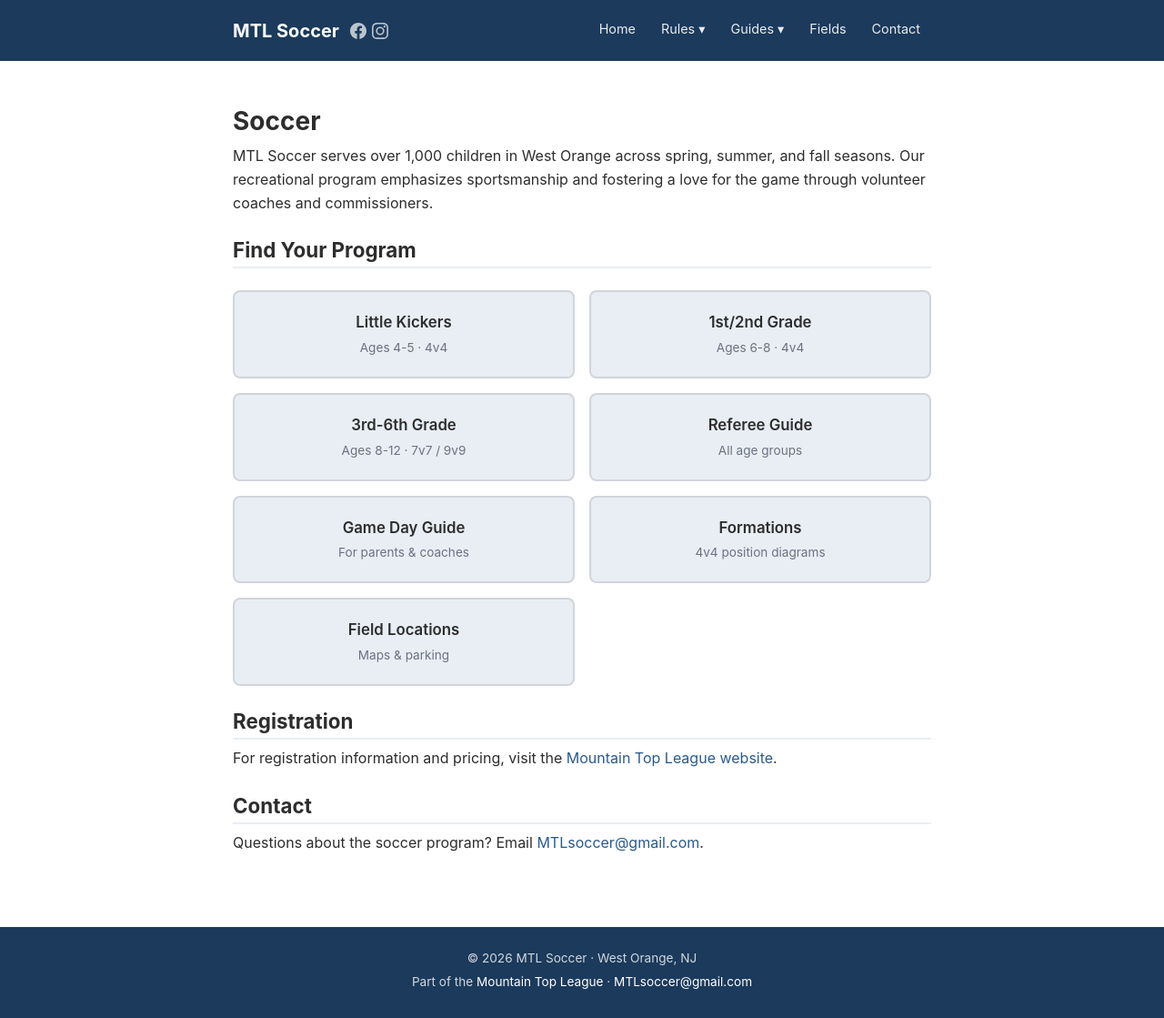
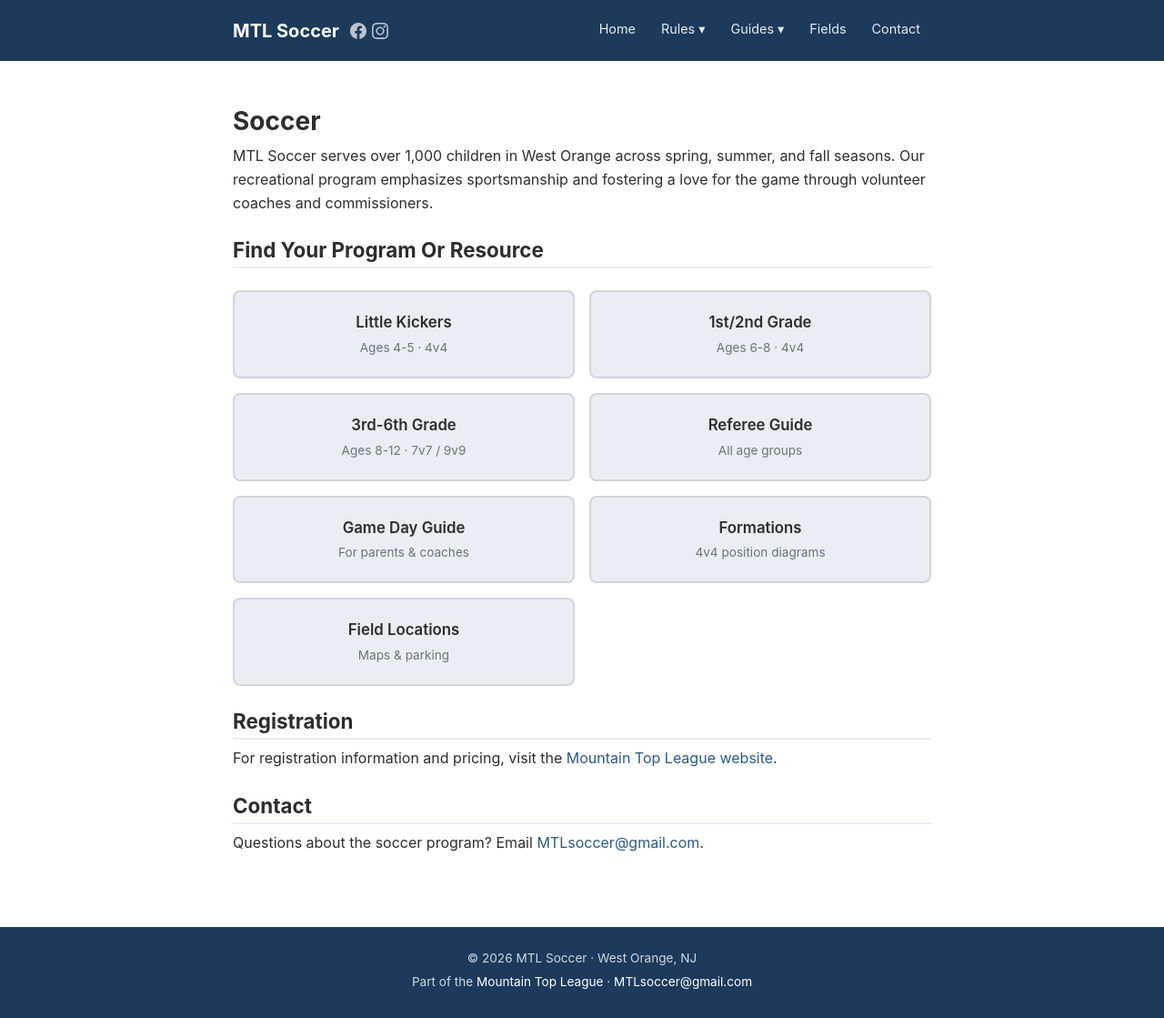
Before and after one commit to SiliconSaga/mtl-site, a Jekyll site: the page built from soccer/index.md, in a window 1280 px wide. Shown: the whole page at 91% size. Built offline with Jekyll 4.4.1, drawn with Linux system fonts in a browser that asks for light colours.

Commit message:
Heading tweak

```diff
--- a/soccer/index.md
+++ b/soccer/index.md
@@ -8,7 +8,7 @@ MTL Soccer serves over 1,000 children in West Orange across spring, summer, and
 fall seasons. Our recreational program emphasizes sportsmanship and fostering a
 love for the game through volunteer coaches and commissioners.
 
-## Find Your Program
+## Find Your Program Or Resource
 
 <div class="picker-grid">
   <a href="{{ site.baseurl }}/soccer/little-kickers/" class="picker-card">
```
